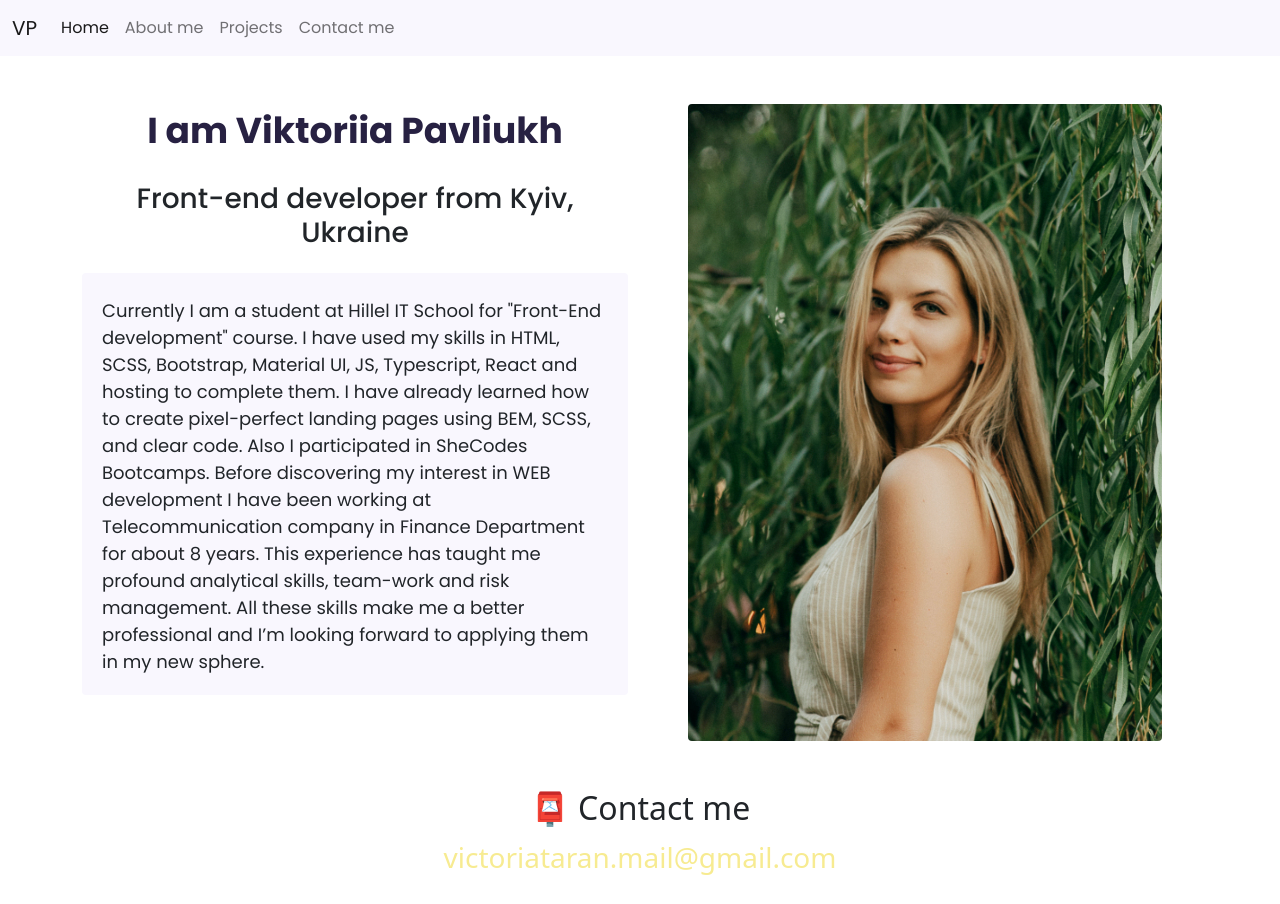
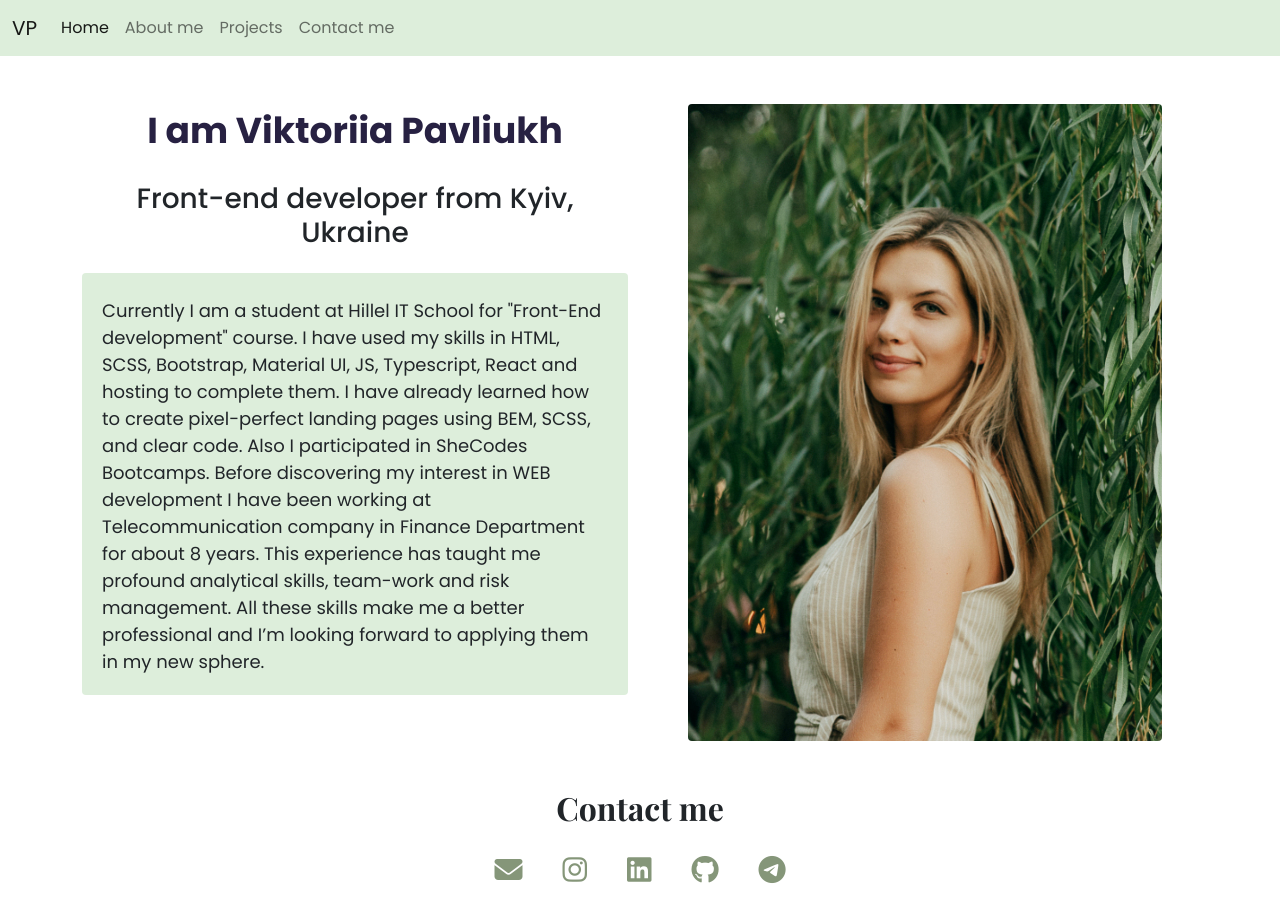
Before and after one commit to ViktoriiaPavliukh/portfolio, a website: page about.html in a window 1280 px wide. Before the commit the page ends 878 px from the top, so only its background shows below. Drawn offline with nearby package versions, Linux system fonts and the light colour scheme.

Commit message:
Updated Contacts with FontAwesomeicons

```diff
--- a/about.html
+++ b/about.html
@@ -21,6 +21,10 @@
     <script
       src="https://cdn.jsdelivr.net/npm/bootstrap@5.2.0-beta1/dist/js/bootstrap.bundle.min.js"
       integrity="sha384-pprn3073KE6tl6bjs2QrFaJGz5/SUsLqktiwsUTF55Jfv3qYSDhgCecCxMW52nD2"
+      crossorigin="anonymous"
+    ></script>
+    <script
+      src="https://kit.fontawesome.com/cbd8c068d3.js"
       crossorigin="anonymous"
     ></script>
     <title>About me - Viktoriia Pavliukh</title>
@@ -90,16 +94,47 @@
           </div>
         </div>
       </div>
-    </main>
-    <div id="contact" class="row text-center">
-      <h2>📮 Contact me</h2>
+      <div id="contact" class="row">
+        <h2 class="h2 p-0">Contact me</h2>
+        <div class="d-flex justify-content-center">
           <a
             href="mailto:victoriataran.mail@gmail.com"
             class="email-link"
             title="E-mail"
           >
-        victoriataran.mail@gmail.com
+            <i class="fa-solid fa-envelope"></i>
           </a>
+          <a
+            href="https://www.instagram.com/vika_taran/"
+            target="_blank"
+            class="email-link"
+            title="Instagram"
+          >
+            <i class="fa-brands fa-instagram"></i>
+          </a>
+          <a
+            href="https://www.linkedin.com/in/victoria-taran/"
+            target="_blank"
+            class="email-link"
+            title="LinkedIn"
+            ><i class="fa-brands fa-linkedin"></i
+          ></a>
+          <a
+            href="https://github.com/ViktoriiaPavliukh"
+            target="_blank"
+            class="email-link"
+            title="GitHub"
+            ><i class="fa-brands fa-github"></i
+          ></a>
+          <a
+            href="https://t.me/ViktoriiaTaran"
+            target="_blank"
+            class="email-link"
+            title="Telegram"
+            ><i class="fa-brands fa-telegram"></i
+          ></a>
         </div>
+      </div>
+    </main>
   </body>
 </html>
--- a/styles/style.css
+++ b/styles/style.css
@@ -1,7 +1,7 @@
 :root {
-  --primary-color: #f7eb91;
-  --secondary-color: #f5f2fe;
-  --background-color: #f9f7fe;
+  --primary-color: #e0cfe6;
+  --secondary-color: #859679;
+  --background-color: #ddeedb;
   --box-shadow: 0 5px 10px rgba(0, 0, 0, 0.3);
   --primary-font: "Poppins", sans-serif;
   --secondary-font: "Playfair Display", serif;
@@ -99,13 +99,15 @@ p {
 .email-link {
   display: flex;
   justify-content: center;
-  color: var(--primary-color);
+  color: var(--secondary-color);
   font-size: 28px;
   text-decoration: none;
+  padding: 20px;
 }
 
 .email-link:hover {
-  text-decoration: underline;
+  color: var(--primary-color);
+  text-decoration: none;
 }
 .about-link {
   text-decoration: none;
@@ -134,6 +136,10 @@ main h5 {
   width: 100%;
   border-radius: 4px;
 }
+.h2 {
+  font-size: 50px;
+  font-family: var(--secondary-font);
+}
 
 .about-section-content h1 {
   font-size: 36px;
```
Also changed, not shown: index.html (+2 -2 lines), projects.html (+1 -1 lines). Lines whose indentation alone changed are shown as unchanged.
